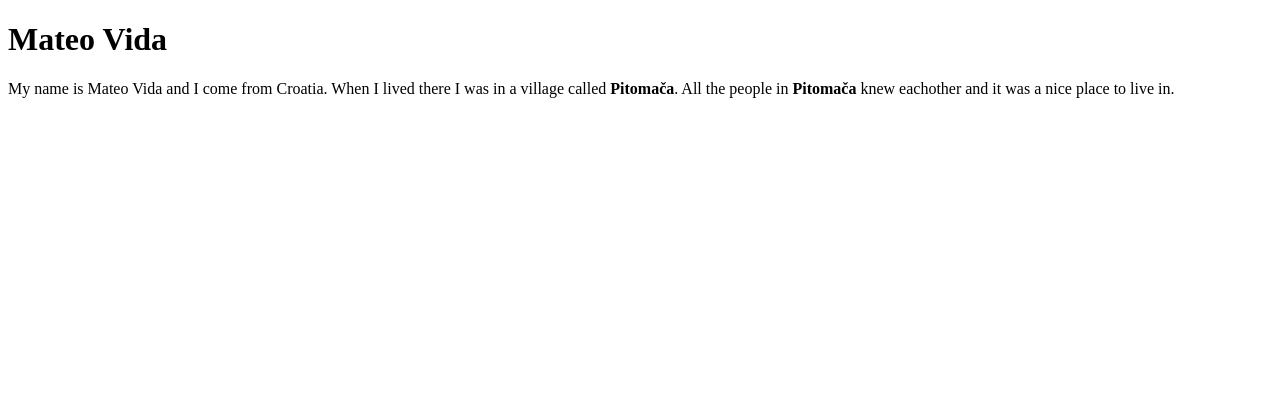
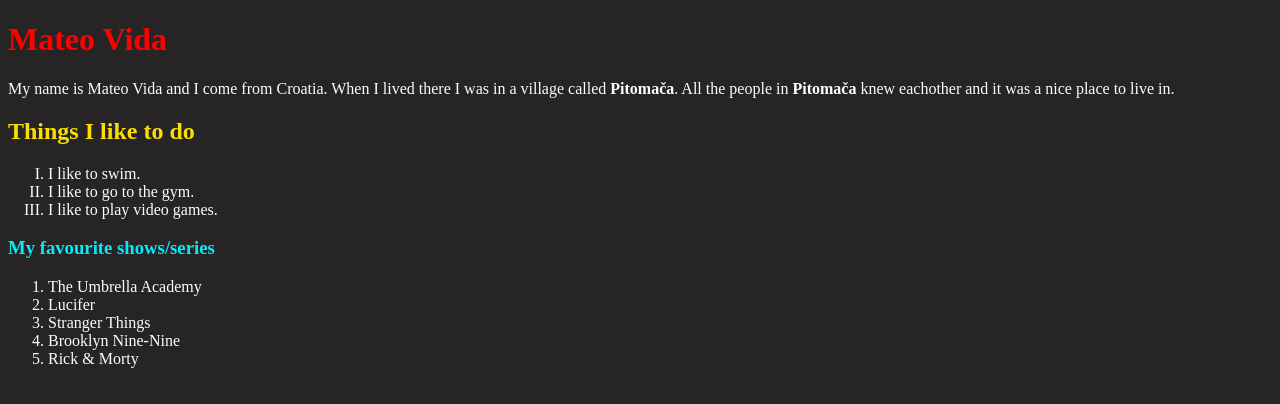
Before and after one commit to MagicLoader/De-Montfort-University---MV, a plain HTML site: page assesment1.html in a window 1280 px wide. Drawn offline with Linux system fonts and the light colour scheme.

Commit message:
Add files via upload

```diff
--- a/assesment1.html
+++ b/assesment1.html
@@ -1,15 +1,44 @@
 <!DOCTYPE html>
 <html lang="en" dir="ltr">
   <head>
-    <h1> Mateo Vida </h1>
     <meta charset="utf-8">
     <meta name="viewport"
     content="width=device-width, initial-scale=1.0" />
     <title> Mateo Vida
     </title>
-  </head>
+      <h1 style="color: #ff0000;"> Mateo Vida </h1>    <!-- HEADER COLOR -->
   <body>
     <p> My name is Mateo Vida and I come from Croatia. When I lived there I was in a village called <strong>Pitomača</strong>. All the people in <strong>Pitomača</strong> knew eachother and it was a nice place to live in. </p>
+    <style>
+    ol.c {
+      list-style-type: upper-roman;
+    }
+    body {
+      background-color: #262424;
+      color: #fdfdfd;
+    }
+    </style>
 
+<body>
+
+<h2 style="color: #f9df05;"> Things I like to do </h2>          <!-- THINGS I LIKE TO DO -->
+<ol class="c">
+  <li> I like to swim. </li>
+  <li> I like to go to the gym. </li>
+  <li> I like to play video games. </li>
+</ol>
+
+<h3 style="color: #05edf9;"> My favourite shows/series </h3>    <!--FAVOURITE SHOWS LIST -->
+
+  <ol>
+    <li> The Umbrella Academy </li>
+    <li> Lucifer </li>
+    <li> Stranger Things </li>
+    <li> Brooklyn Nine-Nine </li>
+    <li> Rick & Morty </li>
+  </ol>
+
+
+</head>
   </body>
 </html>
```
